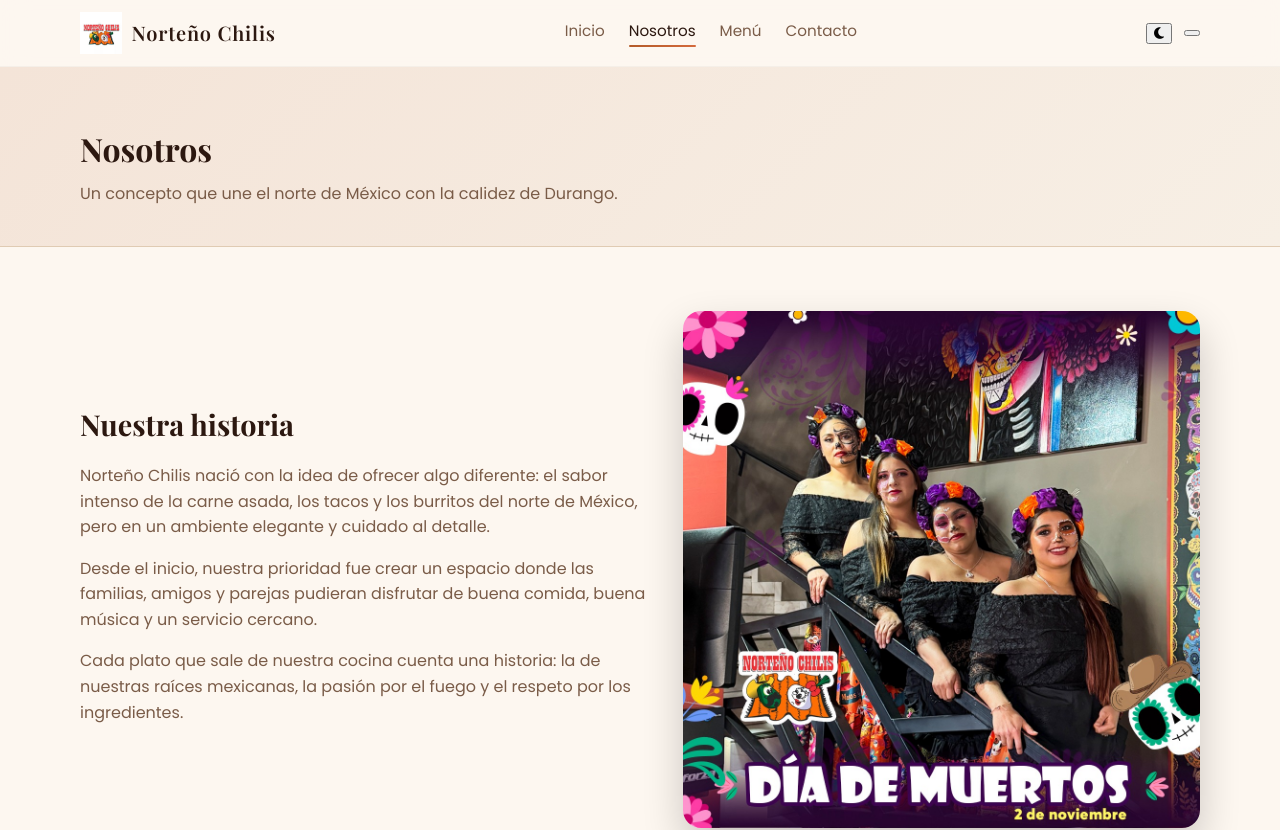
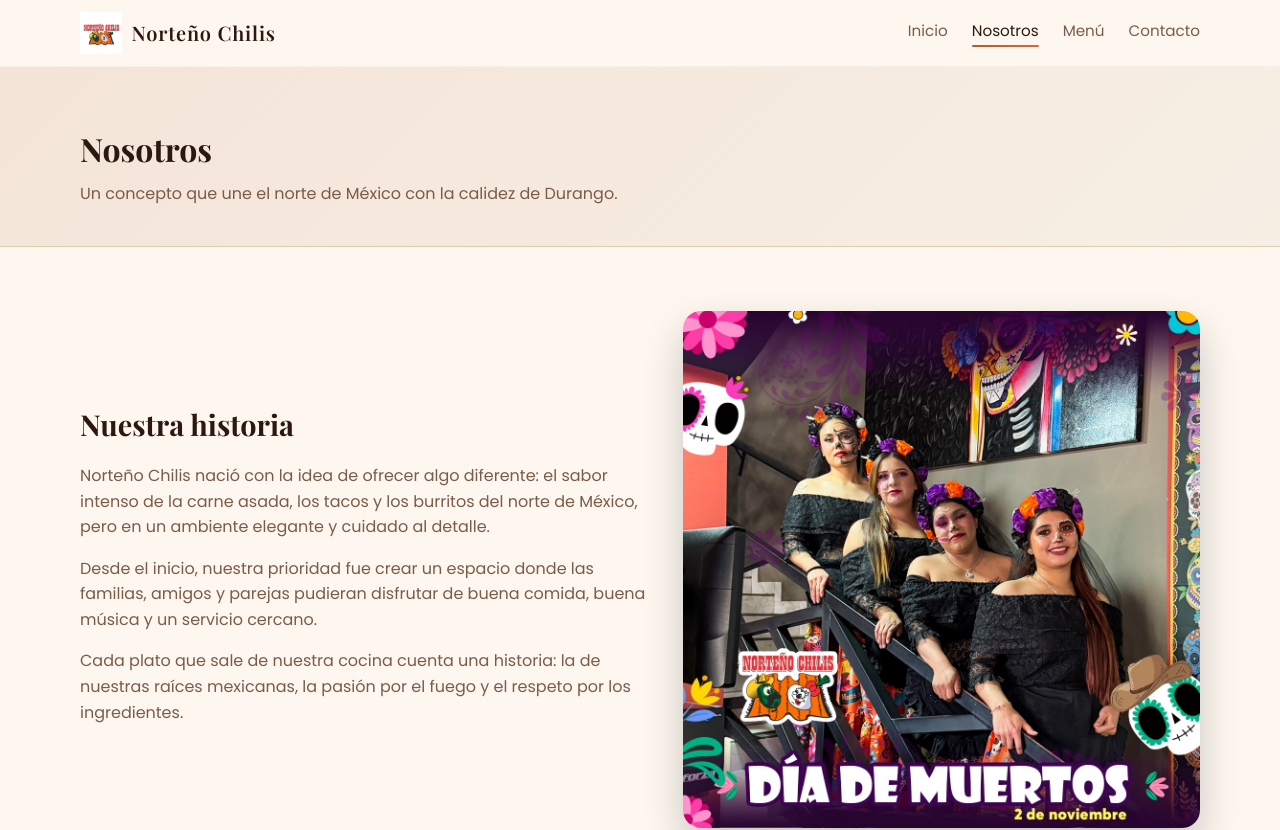
Before and after one commit to Pelomtz659/Norteno_Chillys, a plain HTML site: page about.html in a window 1280 px wide. Shown: the top 830 px of the page. Drawn offline with nearby package versions, Linux system fonts and the light colour scheme.

Commit message:
Toggle Eliminado de todas las pantallas.
Se elimino el tema oscuro de todas las pantallas.

```diff
--- a/about.html
+++ b/about.html
@@ -36,15 +36,6 @@
           <a href="blog.html">Menú</a>
           <a href="testimonial.html">Contacto</a>
         </nav>
-
-        <div class="header-actions">
-          <button class="theme-toggle" id="themeToggle" aria-label="Cambiar tema">
-            <i class="fa-solid fa-moon"></i>
-          </button>
-          <button class="nav-toggle" id="navToggle" aria-label="Abrir menú">
-            <span></span><span></span><span></span>
-          </button>
-        </div>
       </div>
     </header>
 
```
Also changed, not shown: blog.html (+0 -9 lines), testimonial.html (+0 -9 lines).
